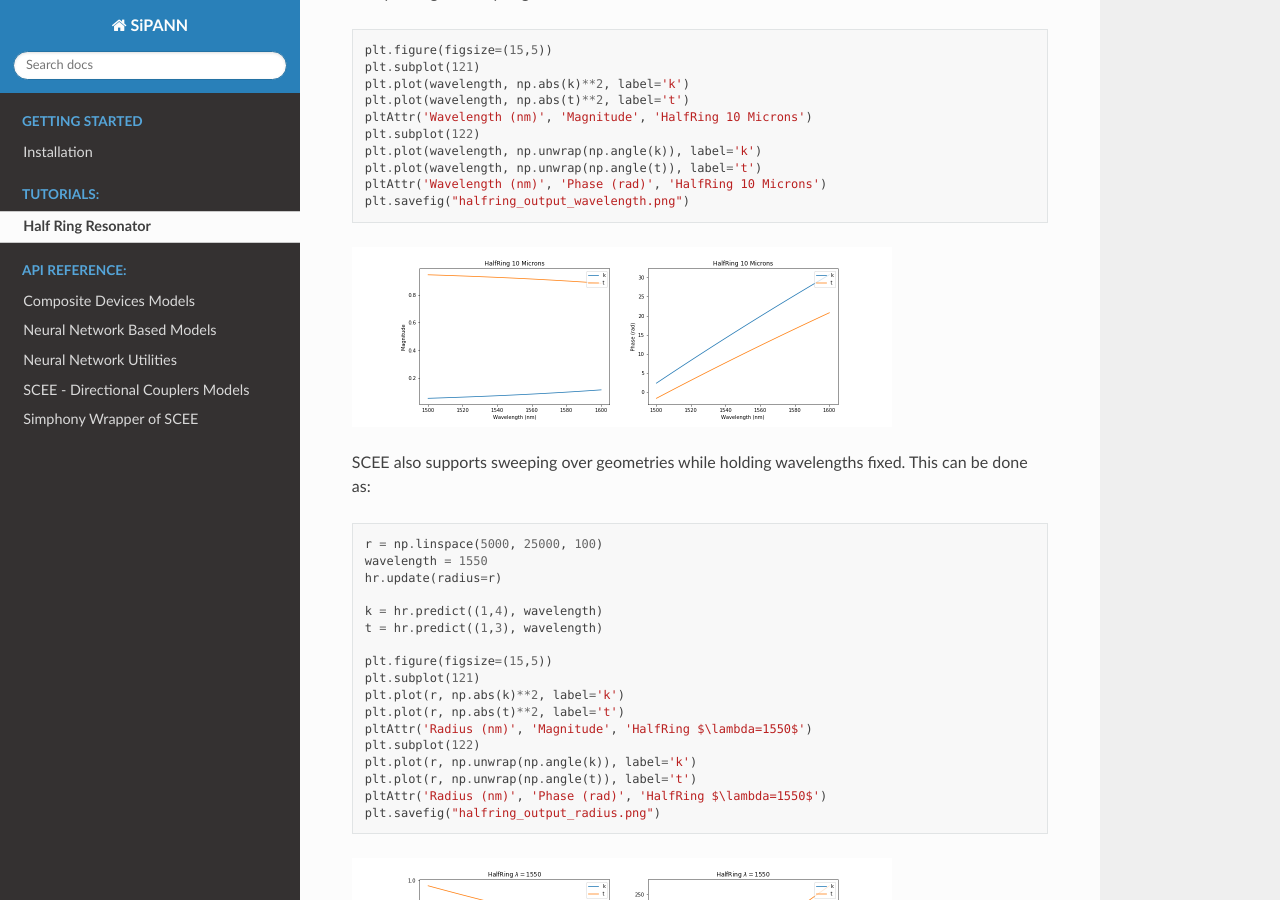
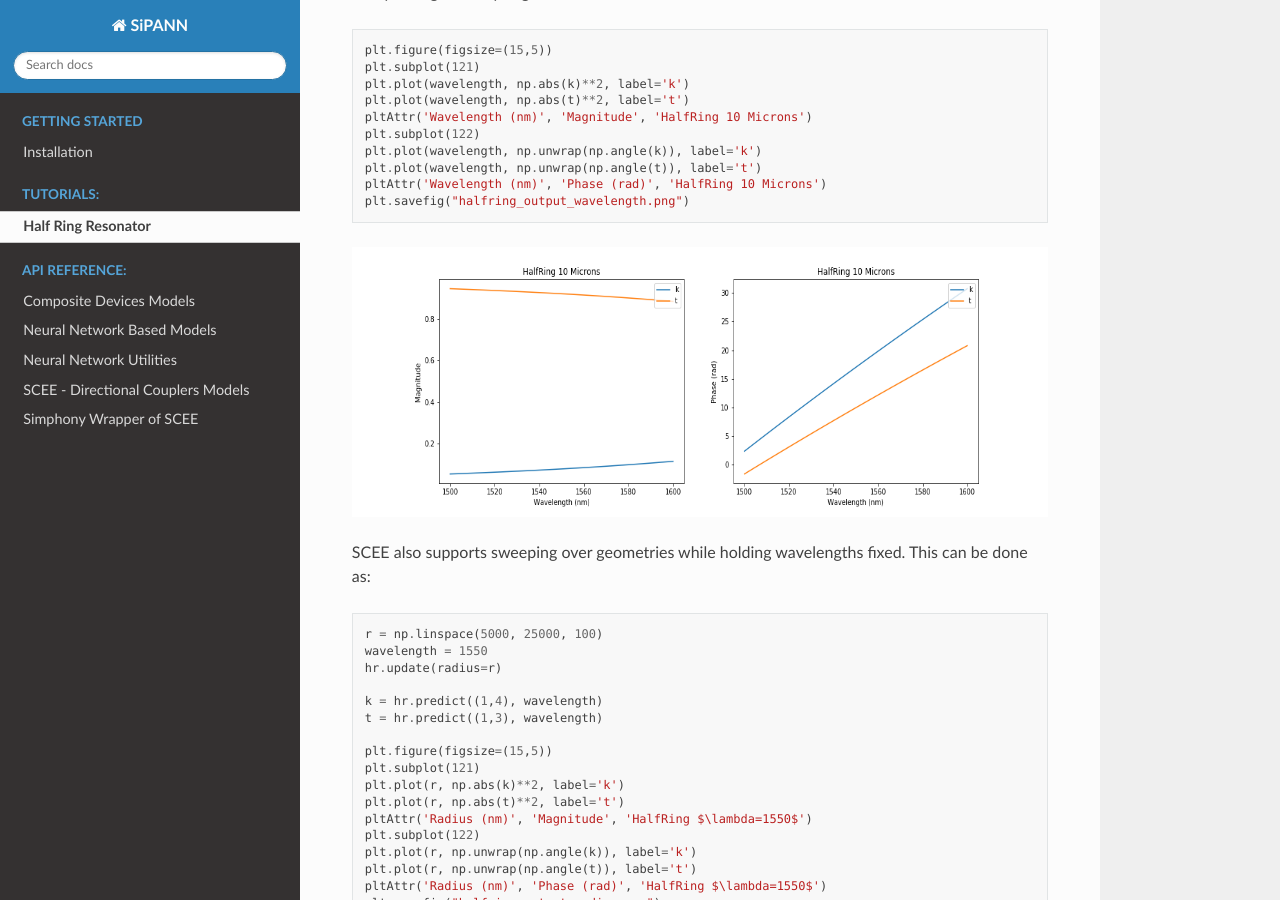
Before and after one commit to BYUCamachoLab/SiPANN, a Sphinx documentation site: the page built from docs/source/tutorials/tut_halfring.rst, in a window 1280 px wide and 900 px high, scrolled down 1242 px. Built offline with Sphinx 7.4.7 and the Read the Docs theme 2.0.0, drawn with Linux system fonts in a browser that asks for light colours.

Commit message:
Minor tweaks

```diff
--- a/docs/source/tutorials/tut_scee.rst
+++ b/docs/source/tutorials/tut_halfring.rst
@@ -55,7 +55,7 @@ And plotting the output gives us
     plt.savefig("halfring_output_wavelength.png")
 
 .. image:: halfring_output_wavelength.png
-    :scale: 50 %
+    :scale: 75 %
 
 SCEE also supports sweeping over geometries while holding wavelengths fixed. This can be done as:
 
@@ -80,8 +80,8 @@ SCEE also supports sweeping over geometries while holding wavelengths fixed. Thi
     plt.savefig("halfring_output_radius.png")
 
 .. image:: halfring_output_radius.png
-    :scale: 50 %
+    :scale: 75 %
 
-All elements found in `SiPANN.scee` can be simulated basically identically. If you'd like this in script form, it can be found on github, here_.
+All elements found in ``SiPANN.scee`` can be simulated basically identically. If you'd like this in script form, it can be found on github, here_.
 
 .. _here: https://github.com/contagon/SiPANN/blob/master/examples/HalfRing.ipynb
```
